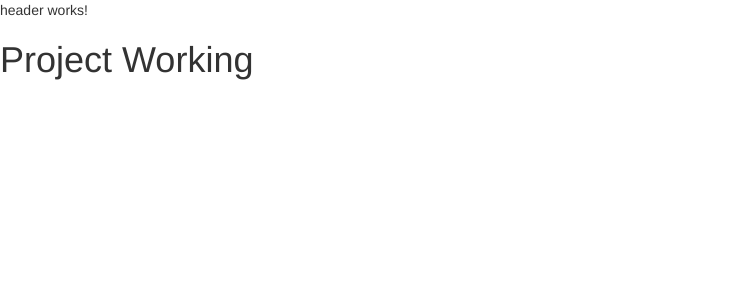
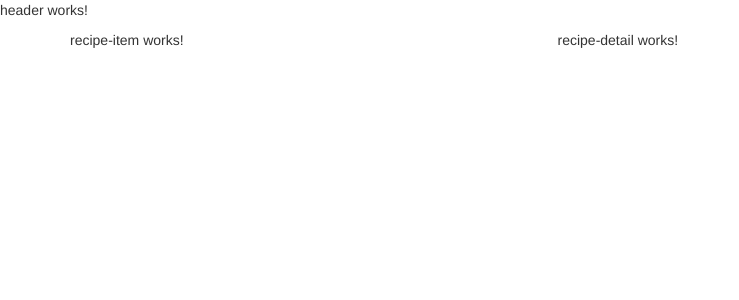
Before and after one commit to ahsanrifat/Angular_Learning_Project, an Angular app: page / in a window 1280 px wide. Shown: the top 300 px of the page, without its empty margins (0-739 px from the left). Built offline with nearby package versions, Linux system fonts and the light colour scheme.

Commit message:
Placed Recipe components in place

```diff
--- a/src/app/app.component.html
+++ b/src/app/app.component.html
@@ -1,2 +1,8 @@
 <app-header></app-header>
-<h1>Project Working</h1>
+<div class="container">
+    <div class="row">
+        <div class="col-md-12">
+            <app-recipes></app-recipes>
+        </div>
+    </div>
+</div>
--- a/src/app/recipes/recipe-list/recipe-list.component.html
+++ b/src/app/recipes/recipe-list/recipe-list.component.html
@@ -1 +1 @@
-<p>recipe-list works!</p>
+<app-recipe-item></app-recipe-item>
--- a/src/app/recipes/recipes.component.html
+++ b/src/app/recipes/recipes.component.html
@@ -1 +1,8 @@
-<p>recipes works!</p>
+<div class="row">
+    <div class="col-md-5">
+        <app-recipe-list></app-recipe-list>
+    </div>
+    <div class="col-md-7">
+        <app-recipe-detail></app-recipe-detail>
+    </div>
+</div>
```
